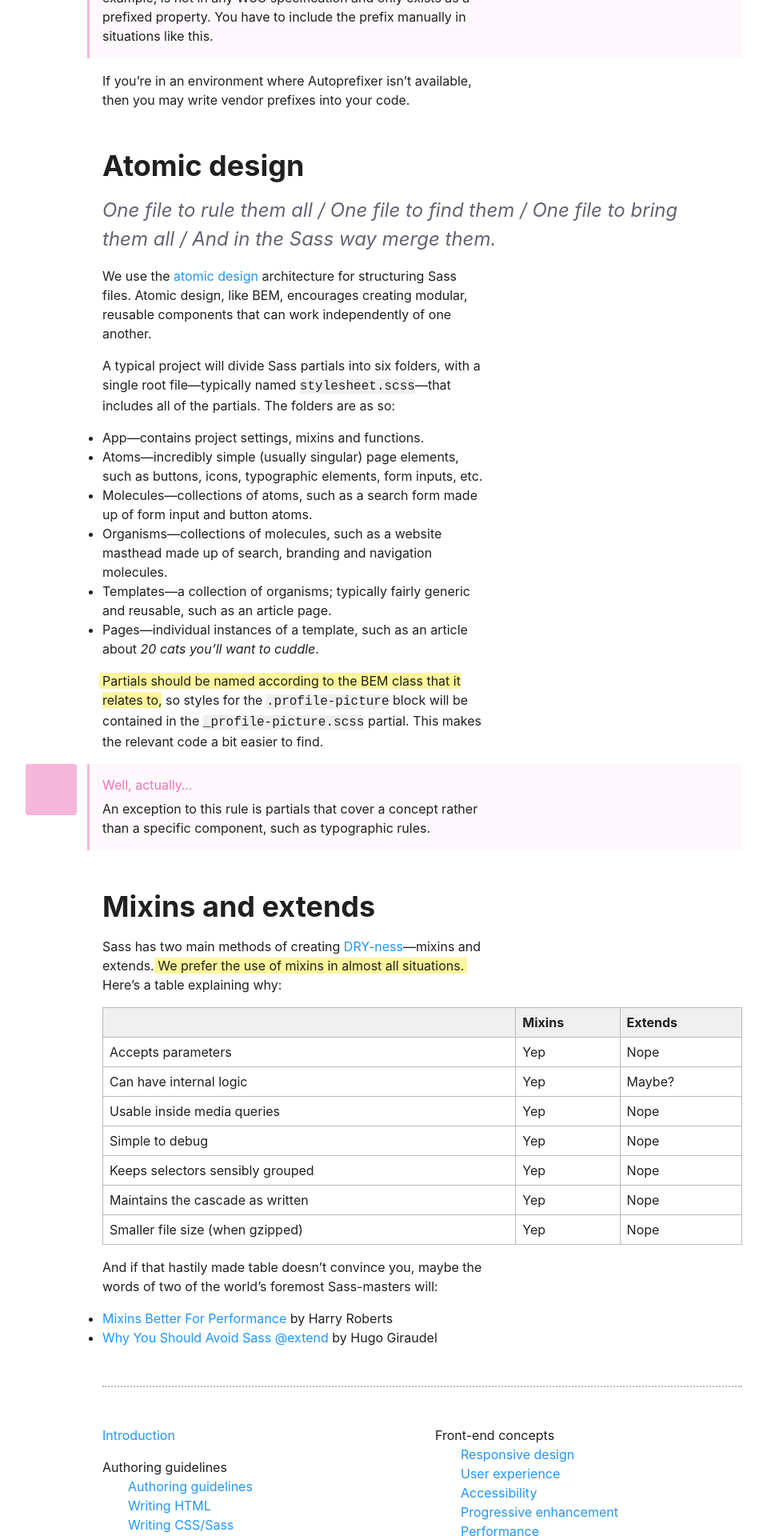
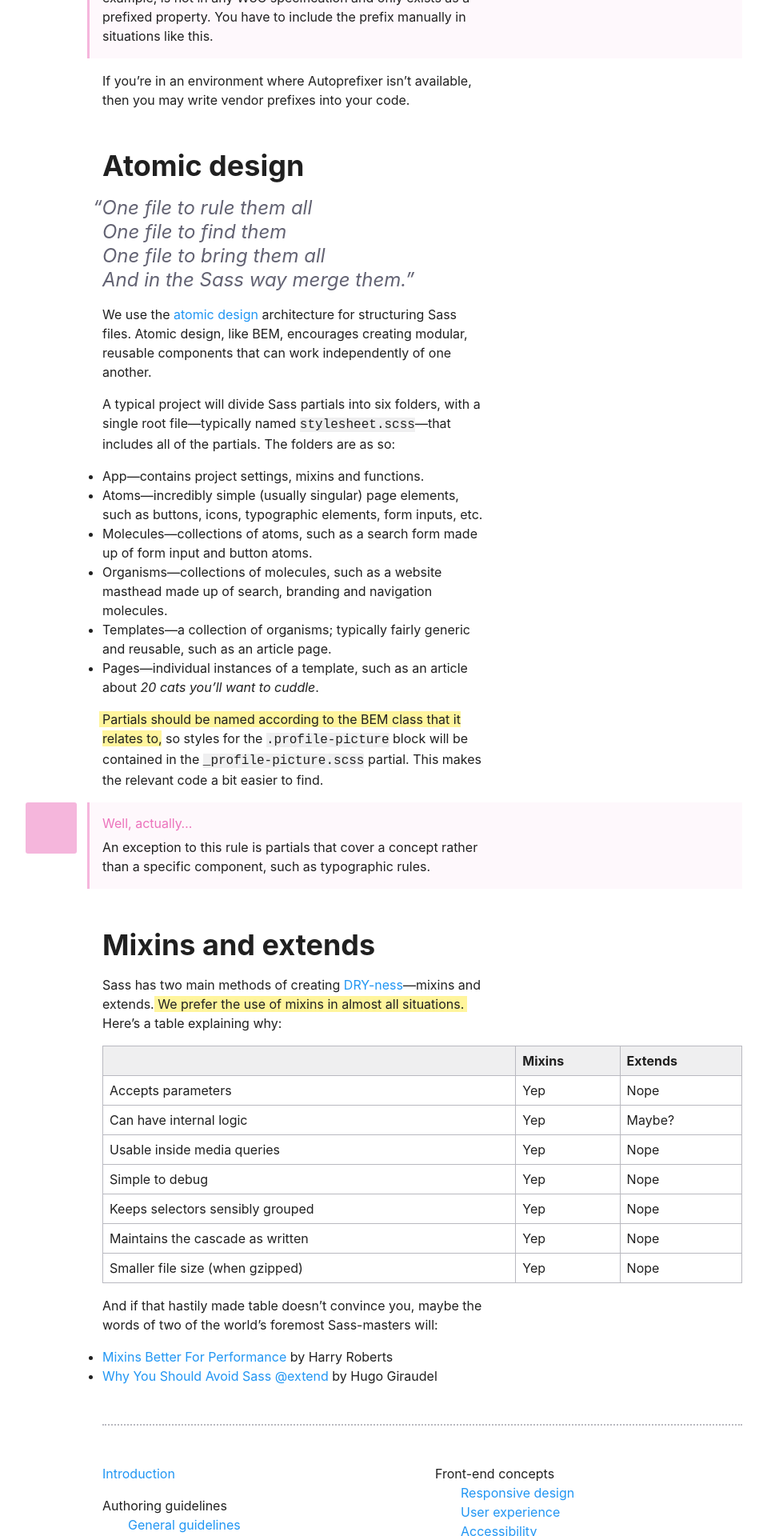
Before and after one commit to querkmachine/FSFrontEndDocs, a Jekyll site: the page built from authoring-guidelines/writing-css-sass.md, in a window 1280 px wide. Shown: the part 4374-6294 px from the top of the page at 80% size, without its empty margins (112-1071 px from the left). Built offline with Jekyll 4.4.1, drawn with Linux system fonts in a browser that asks for light colours.

Commit message:
Content tweaks

```diff
--- a/_includes/nav.html
+++ b/_includes/nav.html
@@ -4,7 +4,7 @@
 		<li><a href="{{ site.baseurl }}/">Introduction</a></li>
 		<li>Authoring guidelines
 			<ul>
-				<li><a href="{{ site.baseurl }}/authoring-guidelines/authoring-guidelines.html">Authoring guidelines</a></li>
+				<li><a href="{{ site.baseurl }}/authoring-guidelines/authoring-guidelines.html">General guidelines</a></li>
 				<li><a href="{{ site.baseurl }}/authoring-guidelines/writing-html.html">Writing HTML</a></li>
 				<li><a href="{{ site.baseurl }}/authoring-guidelines/writing-css-sass.html">Writing CSS/Sass</a></li>
 				<li><a href="{{ site.baseurl }}/authoring-guidelines/writing-javascript.html">Writing JavaScript</a></li>
--- a/_sass/components/_content.scss
+++ b/_sass/components/_content.scss
@@ -76,10 +76,18 @@
 		border-bottom: 1px dotted;
 		cursor: help;
 	}
-	blockquote p {
-		@include size-h3;
-		font-style: italic;
-		color: map(palette, neutral, dark);
+	blockquote {
+		p {
+			@include size-h3;
+			@include lead-title;
+			font-style: italic;
+			color: map(palette, neutral, dark);
+			@media only screen and (min-width: 52rem) {
+				text-indent: -.5em;
+			}
+			&::before { content: '\201c'; }
+			&:last-child::after { content: '\201d'; }
+		}
 	}
 	table {
 		@extend .table;
--- a/authoring-guidelines/writing-css-sass.md
+++ b/authoring-guidelines/writing-css-sass.md
@@ -126,7 +126,7 @@ Autoprefixer doesn't cover everything. [Text stroke](http://caniuse.com/#feat=te
 If you're in an environment where Autoprefixer isn't available, then you may write vendor prefixes into your code.
 
 ## Atomic design
-> One file to rule them all / One file to find them / One file to bring them all / And in the Sass way merge them.
+> One file to rule them all<br>One file to find them<br>One file to bring them all<br>And in the Sass way merge them.
 
 We use the [atomic design](http://bradfrost.com/blog/post/atomic-web-design/) architecture for structuring Sass files. Atomic design, like BEM, encourages creating modular, reusable components that can work independently of one another.
 
```
Also changed, not shown: authoring-guidelines/writing-microcopy.md (+6 -2 lines).
